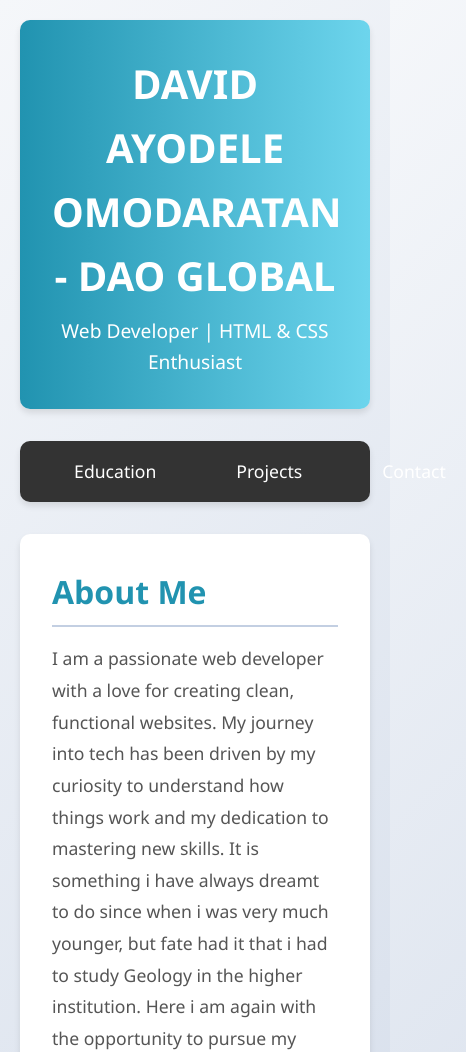
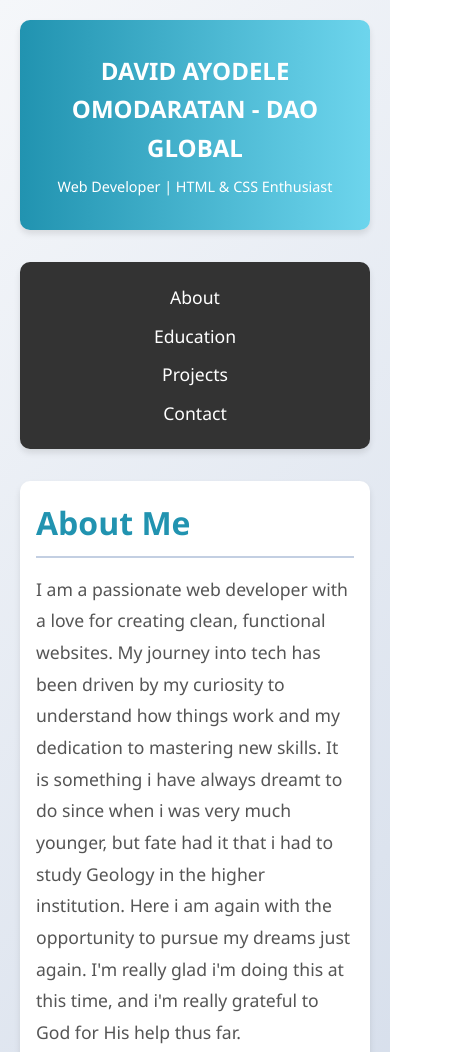
Before and after one commit to OMODARATAN4790/My-Portfolio, a plain HTML site: page index.html in a window 390 px wide. Shown: the top 1052 px of the page, 466 px wide, since content can reach past the window. Drawn offline with Linux system fonts and the light colour scheme.

Commit message:
Update style.css

```diff
--- a/style.css
+++ b/style.css
@@ -55,6 +55,7 @@ nav ul {
     list-style-type: none;
     display: flex;
     justify-content: center;
+    padding: 0;
 }
 
 nav ul li {
@@ -165,3 +166,51 @@ footer {
     box-shadow: 0 4px 6px rgba(0, 0, 0, 0.1);
     margin-top: 2rem;
 }
+
+/* Responsive Styles */
+@media (max-width: 768px) {
+    header h1 {
+        font-size: 2rem;
+    }
+
+    header p {
+        font-size: 1rem;
+    }
+
+    nav ul {
+        flex-direction: column;
+        text-align: center;
+        padding: 0;
+    }
+
+    nav ul li {
+        margin: 10px 0;
+    }
+
+    form {
+        margin: 0 auto;
+        width: 90%;
+    }
+}
+
+@media (max-width: 480px) {
+    header h1 {
+        font-size: 1.5rem;
+    }
+
+    header p {
+        font-size: 0.9rem;
+    }
+
+    nav ul li {
+        margin: 5px 0;
+    }
+
+    section {
+        padding: 1rem;
+    }
+
+    form input, form textarea, form button {
+        font-size: 0.9rem;
+    }
+}
```
